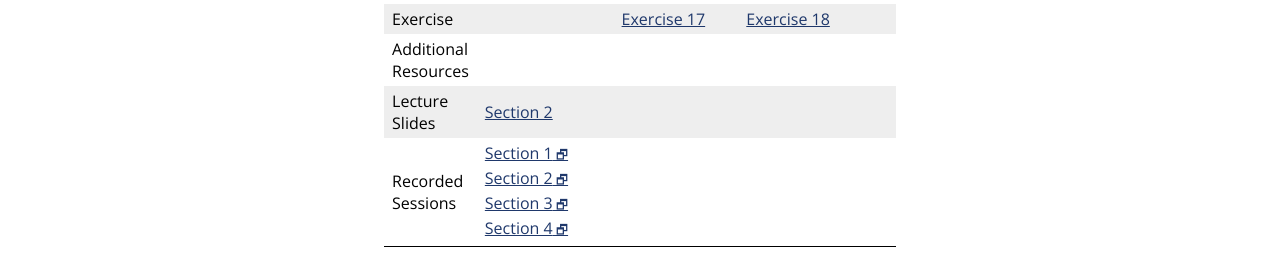
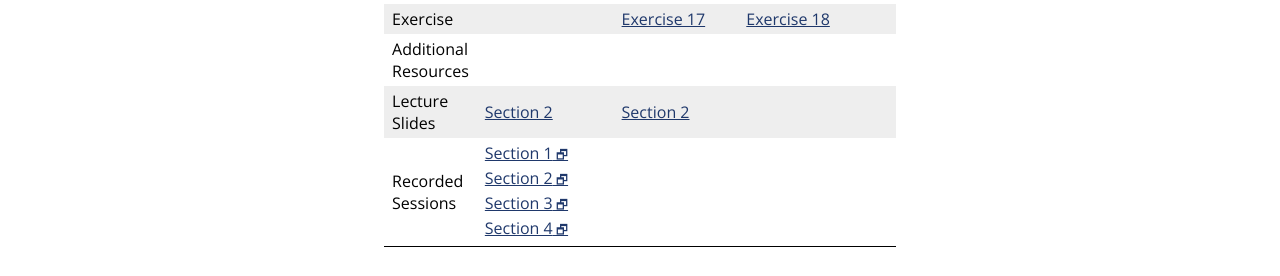
Before and after one commit to jhu-ip/cs220-s22, a Jekyll site: the page built from material.md, in a window 1280 px wide. Shown: the part 874-1150 px from the top of the page. Built offline with Jekyll 4.4.1, drawn with Linux system fonts in a browser that asks for light colours; some web fonts are replaced.

Commit message:
Added slides

```diff
--- a/material.csv
+++ b/material.csv
@@ -200,6 +200,7 @@
 6,2,2-Mar,Slides,Linked lists,slides/day17_linked_lists.pdf
 6,2,2-Mar,Recap,Day 17,questions/day17.html
 6,2,2-Mar,Exercise,Exercise 17,exercise/ex17.html
+6,2,2-Mar,LectureSlides,Section 2,slides/sec02/17.pdf
 6,3,4-Mar,Video,More Linked lists,https://jh.hosted.panopto.com/Panopto/Pages/Viewer.aspx?id=06994aeb-6743-4fcd-b69f-ae2300279d42
 6,3,4-Mar,Slides,More Linked lists,slides/day18_more_linked_lists.pdf
 6,3,4-Mar,Recap,Day 18,questions/day18.html
--- a/material.md
+++ b/material.md
@@ -348,7 +348,7 @@
     <tr>
       <td>Lecture<br>Slides</td>
       <td><a href='slides/sec02/16.pdf'>Section 2</a></td>
-      <td></td>
+      <td><a href='slides/sec02/17.pdf'>Section 2</a></td>
       <td></td>
     </tr>
     <tr>
```
Also changed, not shown: 1 other file.
